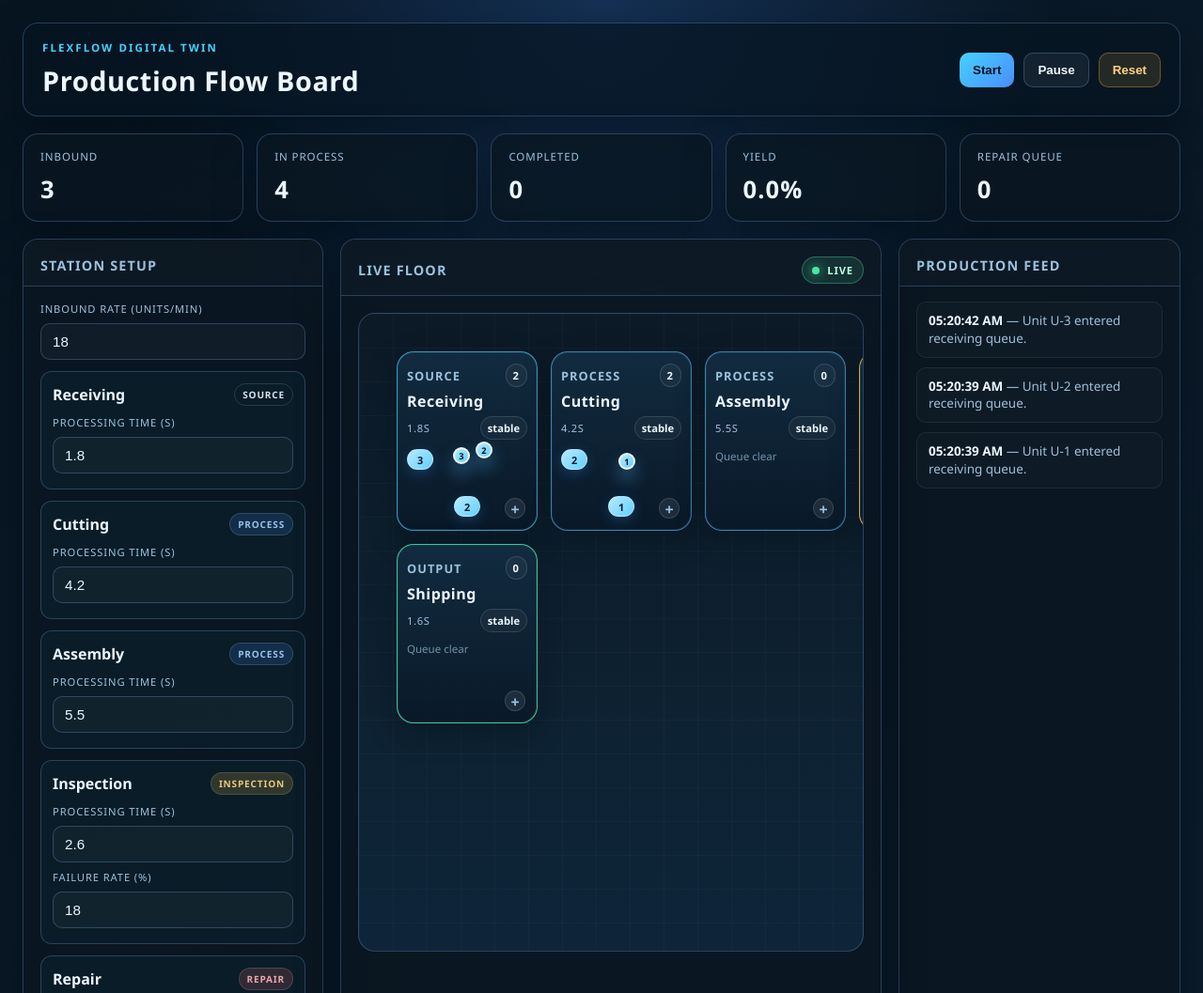
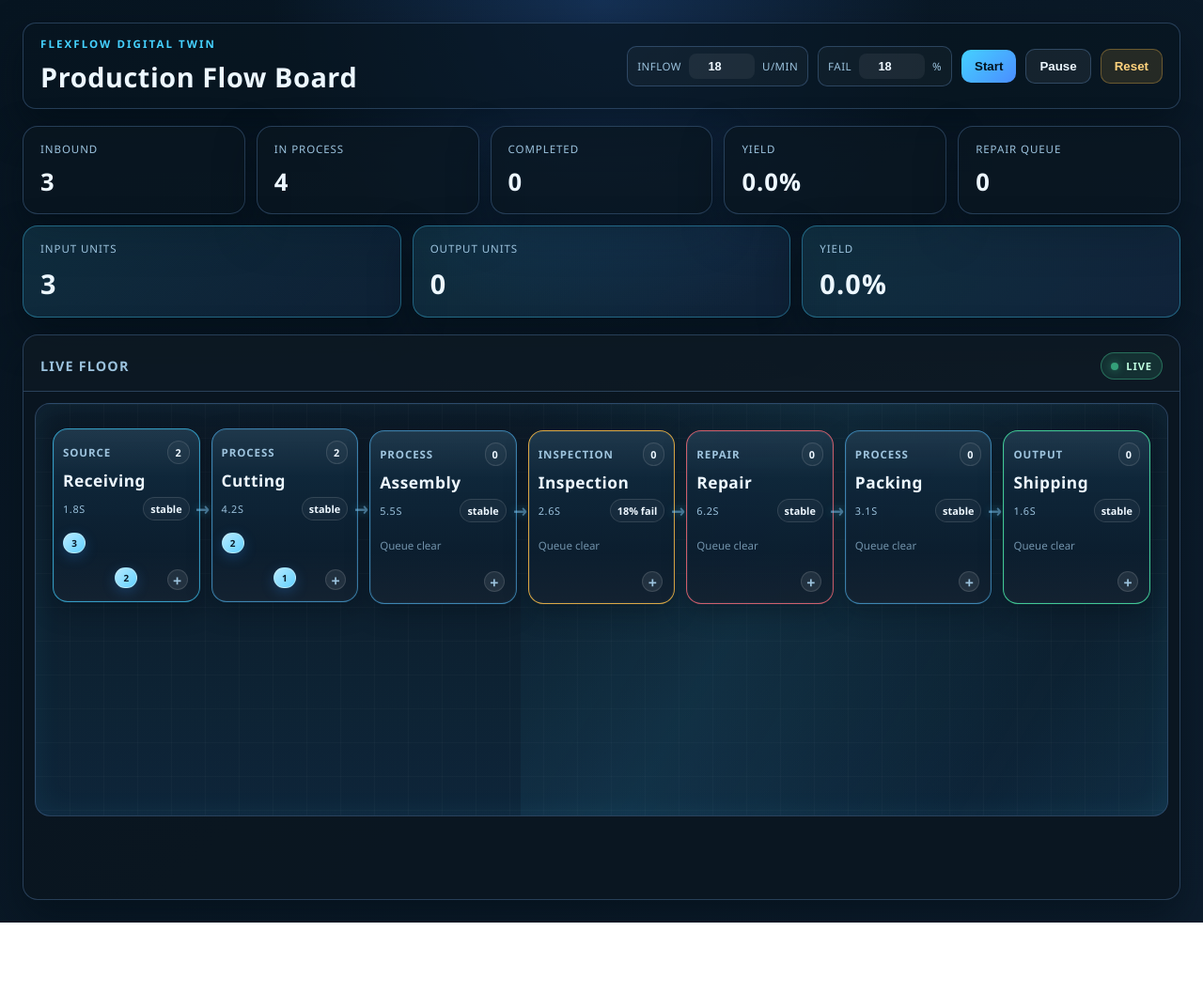
Before and after one commit to daphneAI/HelloWorld, a plain HTML site: page index.html in a window 1280 px wide. Shown: the top 1057 px of the page at 94% size. After the commit the page ends 982 px from the top, so only its background shows below. Drawn offline with Linux system fonts and the light colour scheme.

Commit message:
productionfloor2

```diff
--- a/index.html
+++ b/index.html
@@ -51,9 +51,9 @@
       justify-content: space-between;
       gap: 20px;
       margin-bottom: 18px;
-      padding: 18px 20px;
-      border-radius: 16px;
-      background: rgba(7, 21, 33, 0.7);
+      padding: 14px 18px;
+      border-radius: 14px;
+      background: rgba(7, 21, 33, 0.72);
       border: 1px solid var(--line);
       box-shadow: var(--shadow);
     }
@@ -75,8 +75,35 @@
 
     .topbar-actions {
       display: flex;
+      align-items: center;
       gap: 10px;
       flex-wrap: wrap;
+    }
+
+    .inline-control {
+      display: inline-flex;
+      align-items: center;
+      gap: 8px;
+      padding: 7px 10px;
+      border-radius: 10px;
+      background: rgba(255,255,255,0.03);
+      border: 1px solid var(--line);
+      color: var(--muted);
+      font-size: 0.72rem;
+      letter-spacing: 0.04em;
+      text-transform: uppercase;
+    }
+
+    .inline-control input {
+      width: 70px;
+      border: 0;
+      border-radius: 8px;
+      background: rgba(255,255,255,0.06);
+      color: var(--text);
+      padding: 6px 8px;
+      font-size: 0.8rem;
+      font-weight: 700;
+      text-align: center;
     }
 
     button {
@@ -97,12 +124,20 @@
 
     .kpis {
       display: grid;
-      grid-template-columns: repeat(5, minmax(150px, 1fr));
-      gap: 14px;
+      grid-template-columns: repeat(5, minmax(120px, 1fr));
+      gap: 12px;
+      margin-bottom: 12px;
+    }
+
+    .board-summary {
+      display: grid;
+      grid-template-columns: repeat(3, minmax(180px, 1fr));
+      gap: 12px;
       margin-bottom: 18px;
     }
 
-    .kpi {
+    .kpi,
+    .summary-box {
       background: rgba(10, 22, 32, 0.78);
       border: 1px solid var(--line);
       border-radius: 16px;
@@ -110,7 +145,8 @@
       padding: 16px 18px;
     }
 
-    .kpi .label {
+    .kpi .label,
+    .summary-label {
       display: block;
       color: var(--muted);
       font-size: 0.72rem;
@@ -119,15 +155,26 @@
       margin-bottom: 10px;
     }
 
-    .kpi .value {
+    .kpi .value,
+    .summary-value {
       font-size: clamp(1.5rem, 2vw, 2.3rem);
       font-weight: 800;
       letter-spacing: 0.04em;
     }
 
+    .summary-box {
+      background: linear-gradient(135deg, rgba(69, 209, 255, 0.12), rgba(74, 141, 255, 0.08));
+      border-color: rgba(69, 209, 255, 0.38);
+    }
+
+    .summary-value {
+      display: block;
+      font-size: clamp(1.8rem, 2vw, 2.6rem);
+    }
+
     .workspace {
       display: grid;
-      grid-template-columns: 320px minmax(0, 1fr) 300px;
+      grid-template-columns: 1fr;
       gap: 18px;
     }
 
@@ -233,26 +280,37 @@
 
     .board {
       position: relative;
-      min-height: 760px;
+      min-height: 540px;
       overflow: hidden;
     }
 
     .board-inner {
       position: relative;
-      padding: 18px 18px 14px;
+      padding: 12px;
       height: 100%;
-      min-height: 760px;
+      min-height: 540px;
     }
 
     .floor {
       position: relative;
-      height: 680px;
+      height: 440px;
       background:
         linear-gradient(rgba(86, 158, 255, 0.06), rgba(86,158,255,0.06)),
         linear-gradient(180deg, rgba(8,17,24,0.9), rgba(11,31,46,0.9));
-      border-radius: 18px;
+      border-radius: 16px;
       border: 1px solid var(--line);
       overflow: hidden;
+      box-shadow: inset 0 0 30px rgba(69, 209, 255, 0.08);
+    }
+
+    .floor::before {
+      content: "";
+      position: absolute;
+      inset: 0;
+      background: linear-gradient(120deg, transparent 0%, rgba(69, 209, 255, 0.08) 25%, transparent 50%, rgba(69, 209, 255, 0.08) 75%, transparent 100%);
+      transform: translateX(-100%);
+      animation: flowSweep 7s linear infinite;
+      pointer-events: none;
     }
 
     .floor-grid {
@@ -267,12 +325,13 @@
 
     .station-row {
       position: absolute;
-      left: 40px;
-      right: 40px;
-      top: 40px;
+      left: 18px;
+      right: 18px;
+      top: 28px;
       display: grid;
-      grid-template-columns: repeat(6, minmax(150px, 1fr));
-      gap: 14px;
+      grid-template-columns: repeat(7, minmax(120px, 1fr));
+      gap: 12px;
+      align-items: stretch;
     }
 
     .station {
@@ -281,12 +340,43 @@
       flex-direction: column;
       justify-content: space-between;
       min-height: 170px;
-      border-radius: 18px;
+      border-radius: 16px;
       border: 1px solid var(--line-strong);
-      background: linear-gradient(180deg, rgba(18, 45, 66, 0.9), rgba(10, 25, 40, 0.95));
+      background: linear-gradient(180deg, rgba(18, 45, 66, 0.92), rgba(10, 25, 40, 0.95));
       padding: 12px 10px 10px;
-      box-shadow: inset 0 0 0 1px rgba(110, 201, 255, 0.08), 0 10px 30px rgba(3, 15, 23, 0.4);
+      box-shadow: inset 0 0 0 1px rgba(110, 201, 255, 0.08), 0 10px 24px rgba(3, 15, 23, 0.35);
+      transition: transform 0.2s ease, box-shadow 0.2s ease, border-color 0.2s ease;
+      animation: stationPulse 3s ease-in-out infinite;
     }
+
+    .station.is-active {
+      transform: translateY(-2px);
+      box-shadow: 0 0 0 1px rgba(110, 201, 255, 0.12), 0 18px 30px rgba(70, 186, 255, 0.18), inset 0 0 25px rgba(69, 209, 255, 0.08);
+    }
+
+    .station::before {
+      content: "";
+      position: absolute;
+      inset: 0;
+      border-radius: inherit;
+      background: linear-gradient(180deg, rgba(255,255,255,0.06), transparent 28%, transparent 70%, rgba(255,255,255,0.04));
+      pointer-events: none;
+    }
+
+    .station::after {
+      content: "→";
+      position: absolute;
+      right: -12px;
+      top: 46%;
+      transform: translateY(-50%);
+      color: rgba(130, 209, 255, 0.95);
+      font-size: 1.25rem;
+      font-weight: 900;
+      text-shadow: 0 0 10px rgba(69, 209, 255, 0.7);
+      animation: arrowPulse 1.6s ease-in-out infinite;
+    }
+
+    .station:last-child::after { content: ""; }
 
     .station[data-type="source"] { border-color: rgba(69, 209, 255, 0.7); }
     .station[data-type="inspection"] { border-color: rgba(255, 191, 71, 0.85); }
@@ -298,7 +388,7 @@
       align-items: center;
       justify-content: space-between;
       gap: 6px;
-      font-size: 0.8rem;
+      font-size: 0.72rem;
       font-weight: 700;
       letter-spacing: 0.08em;
       text-transform: uppercase;
@@ -306,11 +396,11 @@
     }
 
     .station-name {
-      font-size: 1rem;
+      font-size: 1.08rem;
       font-weight: 800;
       letter-spacing: 0.03em;
       color: var(--text);
-      margin-top: 4px;
+      margin-top: 6px;
     }
 
     .station-metrics {
@@ -318,18 +408,18 @@
       align-items: center;
       justify-content: space-between;
       gap: 8px;
-      margin-top: 5px;
+      margin-top: 6px;
     }
 
     .station-time {
-      font-size: 0.7rem;
+      font-size: 0.68rem;
       color: var(--muted);
       letter-spacing: 0.06em;
       text-transform: uppercase;
     }
 
     .station-badge {
-      font-size: 0.7rem;
+      font-size: 0.68rem;
       font-weight: 800;
       color: var(--text);
       background: rgba(255,255,255,0.04);
@@ -341,25 +431,27 @@
     .queue {
       display: flex;
       flex-wrap: wrap;
-      gap: 6px;
-      min-height: 38px;
+      gap: 5px;
+      min-height: 28px;
       margin-top: 10px;
+      align-items: center;
     }
 
     .unit-chip {
       display: inline-flex;
       align-items: center;
       justify-content: center;
-      min-width: 28px;
+      min-width: 24px;
       height: 22px;
       border-radius: 999px;
-      padding: 0 8px;
-      font-size: 0.68rem;
+      padding: 0 7px;
+      font-size: 0.62rem;
       font-weight: 800;
       color: #081a29;
       background: linear-gradient(135deg, #b6eaff, #62d0ff);
       border: 1px solid rgba(255,255,255,0.3);
       box-shadow: 0 4px 14px rgba(53, 147, 255, 0.25);
+      animation: chipFloat 2.1s ease-in-out infinite alternate;
     }
 
     .station[data-type="repair"] .unit-chip { background: linear-gradient(135deg, #ffc4c8, #ff8d96); }
@@ -392,49 +484,25 @@
     }
 
     .unit-layer {
-      position: absolute;
-      inset: 0;
-      pointer-events: none;
+      display: none;
     }
 
     .unit {
-      position: absolute;
-      width: 18px;
-      height: 18px;
-      border-radius: 50%;
-      border: 2px solid rgba(255,255,255,0.85);
-      box-shadow: 0 10px 18px rgba(91, 186, 255, 0.42);
-      transform: translate(-50%, -50%);
-      display: flex;
-      align-items: center;
-      justify-content: center;
-      font-size: 0.58rem;
-      font-weight: 900;
-      color: #071521;
-      overflow: hidden;
-      transition: box-shadow 0.2s ease;
+      display: none;
     }
 
-    .unit.failed { box-shadow: 0 10px 18px rgba(255, 111, 122, 0.44); }
-    .unit.repair { box-shadow: 0 10px 18px rgba(255,191,71,0.44); }
+    .unit.failed { display: none; }
+    .unit.repair { display: none; }
 
     .stream {
-      display: flex;
-      flex-direction: column;
-      gap: 12px;
-      padding: 16px 18px 18px;
-      height: 100%;
-      min-height: 760px;
+      display: none;
     }
 
     .event-feed {
       list-style: none;
       padding: 0;
       margin: 0;
-      display: flex;
-      flex-direction: column;
-      gap: 10px;
-      overflow: auto;
+      display: none;
     }
 
     .event {
@@ -470,6 +538,32 @@
       border-radius: 50%;
       background: var(--green);
       box-shadow: 0 0 12px rgba(74,229,165,0.9);
+      animation: dotBlink 1.2s ease-in-out infinite alternate;
+    }
+
+    @keyframes flowSweep {
+      0% { transform: translateX(-100%); }
+      100% { transform: translateX(100%); }
+    }
+
+    @keyframes stationPulse {
+      0%, 100% { box-shadow: inset 0 0 0 1px rgba(110, 201, 255, 0.08), 0 10px 24px rgba(3, 15, 23, 0.35); }
+      50% { box-shadow: inset 0 0 0 1px rgba(110, 201, 255, 0.18), 0 14px 30px rgba(62, 165, 255, 0.18); }
+    }
+
+    @keyframes arrowPulse {
+      0%, 100% { opacity: 0.6; transform: translateY(-50%) scale(1); }
+      50% { opacity: 1; transform: translateY(-50%) scale(1.12); }
+    }
+
+    @keyframes chipFloat {
+      0% { transform: translateY(0); }
+      100% { transform: translateY(-2px); }
+    }
+
+    @keyframes dotBlink {
+      0% { opacity: 0.6; box-shadow: 0 0 8px rgba(74,229,165,0.7); }
+      100% { opacity: 1; box-shadow: 0 0 16px rgba(74,229,165,1); }
     }
 
     @media (max-width: 1200px) {
@@ -495,6 +589,16 @@
         <h1>Production Flow Board</h1>
       </div>
       <div class="topbar-actions">
+        <div class="inline-control">
+          <label for="inboundRateInput">Inflow</label>
+          <input id="inboundRateInput" type="number" min="1" max="120" value="18" />
+          <span>u/min</span>
+        </div>
+        <div class="inline-control">
+          <label for="inspectionFailInput">Fail</label>
+          <input id="inspectionFailInput" type="number" min="0" max="100" value="18" />
+          <span>%</span>
+        </div>
         <button id="startBtn" class="primary">Start</button>
         <button id="pauseBtn" class="secondary">Pause</button>
         <button id="resetBtn" class="ghost">Reset</button>
@@ -524,20 +628,22 @@
       </div>
     </section>
 
+    <section class="board-summary">
+      <div class="summary-box">
+        <span class="summary-label">Input Units</span>
+        <span class="summary-value" id="boardInputValue">0</span>
+      </div>
+      <div class="summary-box">
+        <span class="summary-label">Output Units</span>
+        <span class="summary-value" id="boardOutputValue">0</span>
+      </div>
+      <div class="summary-box">
+        <span class="summary-label">Yield</span>
+        <span class="summary-value" id="boardYieldValue">0%</span>
+      </div>
+    </section>
+
     <section class="workspace">
-      <aside class="panel">
-        <div class="panel-header">
-          <h2 class="panel-title">Station Setup</h2>
-        </div>
-        <div class="panel-body">
-          <div class="global-config field">
-            <label for="inboundRateInput">Inbound rate (units/min)</label>
-            <input id="inboundRateInput" type="number" min="1" max="120" value="18" />
-          </div>
-          <div id="stationControls" class="station-controls"></div>
-        </div>
-      </aside>
-
       <main class="panel board">
         <div class="panel-header">
           <h2 class="panel-title">Live Floor</h2>
@@ -551,16 +657,11 @@
           </div>
         </div>
       </main>
+    </section>
 
-      <aside class="panel">
-        <div class="panel-header">
-          <h2 class="panel-title">Production Feed</h2>
-        </div>
-        <div class="stream">
-          <ul id="eventFeed" class="event-feed"></ul>
-        </div>
-      </aside>
-    </section>
+    <div class="stream" style="display:none;">
+      <ul id="eventFeed" class="event-feed"></ul>
+    </div>
   </div>
 
   <script>
@@ -615,29 +716,7 @@
 
     function syncGlobalInput() {
       document.getElementById('inboundRateInput').value = state.inboundRate;
-    }
-
-    function renderStationControls() {
-      const controls = document.getElementById('stationControls');
-      controls.innerHTML = stationDefinitions.map((station) => {
-        const failField = station.type === 'inspection'
-          ? `<div class="field small"><label>Failure rate (%)</label><input data-station-field="failRate" data-station-id="${station.id}" type="number" min="0" max="100" value="${station.failRate || 0}" /></div>`
-          : '';
-
-        return `
-          <div class="station-config-card">
-            <div class="station-head">
-              <strong>${station.name}</strong>
-              <span class="tag ${station.type}">${station.type}</span>
-            </div>
-            <div class="field small">
-              <label>Processing time (s)</label>
-              <input data-station-field="processing" data-station-id="${station.id}" type="number" min="0.5" max="30" step="0.1" value="${station.processing}" />
-            </div>
-            ${failField}
-          </div>
-        `;
-      }).join('');
+      document.getElementById('inspectionFailInput').value = stationMap.inspection.failRate || 0;
     }
 
     function renderStations() {
@@ -652,8 +731,9 @@
 
         const queueUnits = stationItem.queue.slice(0, 4).map((unit) => `<div class="unit-chip" style="background: ${getUnitColor(unit)};">${unit.label}</div>`).join('');
 
+        const isActive = Boolean(stationItem.active);
         return `
-          <div id="station-${station.id}" class="station" data-type="${station.type}">
+          <div id="station-${station.id}" class="station ${isActive ? 'is-active' : ''}" data-type="${station.type}">
             <div>
               <div class="station-headline">
                 <span>${station.type}</span>
@@ -701,15 +781,19 @@
     }
 
     function updateKpis() {
-      const totalUnits = state.units.length;
       const inProcess = Object.values(stationState).reduce((sum, st) => sum + st.queue.length + (st.active ? 1 : 0), 0);
       const completed = state.totalCompleted;
       const yield = state.totalIn ? ((completed / state.totalIn) * 100).toFixed(1) : 0;
+
       document.getElementById('inboundValue').textContent = state.totalIn;
       document.getElementById('wipValue').textContent = inProcess;
       document.getElementById('completedValue').textContent = completed;
       document.getElementById('yieldValue').textContent = `${yield}%`;
       document.getElementById('repairValue').textContent = state.repairQueue;
+
+      document.getElementById('boardInputValue').textContent = state.totalIn;
+      document.getElementById('boardOutputValue').textContent = completed;
+      document.getElementById('boardYieldValue').textContent = `${yield}%`;
     }
 
     function startProcessingIfAvailable(station) {
@@ -807,55 +891,7 @@
     }
 
     function renderUnits() {
-      const layer = document.getElementById('unitLayer');
-      const activeUnits = [];
-
-      Object.values(stationState).forEach((stationItem) => {
-        if (stationItem.active) activeUnits.push(stationItem.active);
-        stationItem.queue.forEach((unit) => activeUnits.push(unit));
-      });
-
-      const elements = Array.from(layer.children);
-      const usedIds = new Set();
-
-      activeUnits.forEach((unit, index) => {
-        usedIds.add(unit.id);
-        let el = unitDisplayMap.get(unit.id);
-        if (!el) {
-          el = document.createElement('div');
-          el.className = 'unit';
-          el.textContent = unit.label;
-          unitDisplayMap.set(unit.id, el);
-          layer.appendChild(el);
-        }
-
-        const station = document.getElementById(`station-${unit.currentStation}`);
-        if (!station) {
-          el.style.display = 'none';
-          return;
-        }
-
-        const rect = station.getBoundingClientRect();
-        const parentRect = layer.getBoundingClientRect();
-        const x = rect.left - parentRect.left + rect.width * 0.5 + (index % 4) * 12 - 18;
-        const y = rect.top - parentRect.top + rect.height * 0.55 + (index % 3) * 6;
-
-        el.style.left = `${x}px`;
-        el.style.top = `${y}px`;
-        el.style.background = getUnitColor(unit);
-        el.classList.toggle('failed', unit.status === 'failed');
-        el.classList.toggle('repair', unit.status === 'repaired');
-        el.style.display = 'flex';
-      });
-
-      elements.forEach((element) => {
-        const id = element.textContent;
-        if (!usedIds.has(`U-${id}`)) {
-          element.remove();
-          const match = [...unitDisplayMap.entries()].find(([key, value]) => value === element);
-          if (match) unitDisplayMap.delete(match[0]);
-        }
-      });
+      // Unit badges remain inside station cards to avoid floating overlays.
     }
 
     function tick() {
@@ -911,34 +947,17 @@
         addEvent(`Inbound rate updated to ${state.inboundRate} units/min.`);
       });
 
-      document.addEventListener('input', (event) => {
-        const target = event.target;
-        if (!(target instanceof HTMLElement)) return;
-        const stationId = target.dataset.stationId;
-        const field = target.dataset.stationField;
-        if (!stationId || !field) return;
-
-        const station = stationMap[stationId];
-        const value = Number(target.value);
-        if (!station || Number.isNaN(value)) return;
-
-        if (field === 'processing') {
-          station.processing = Math.max(0.5, value);
-          addEvent(`${station.name} process time updated to ${station.processing}s.`);
-        }
-
-        if (field === 'failRate') {
-          station.failRate = Math.max(0, Math.min(100, value));
-          addEvent(`${station.name} failure rate updated to ${station.failRate}%.`);
-        }
-
+      document.getElementById('inspectionFailInput').addEventListener('input', (event) => {
+        const value = Number(event.target.value) || 0;
+        const failRate = Math.max(0, Math.min(100, value));
+        stationMap.inspection.failRate = failRate;
+        addEvent(`Inspection failure rate updated to ${failRate}%.`);
         renderStations();
       });
     }
 
     function init() {
       createStationState();
-      renderStationControls();
       renderStations();
       renderEvents();
       syncGlobalInput();
```
